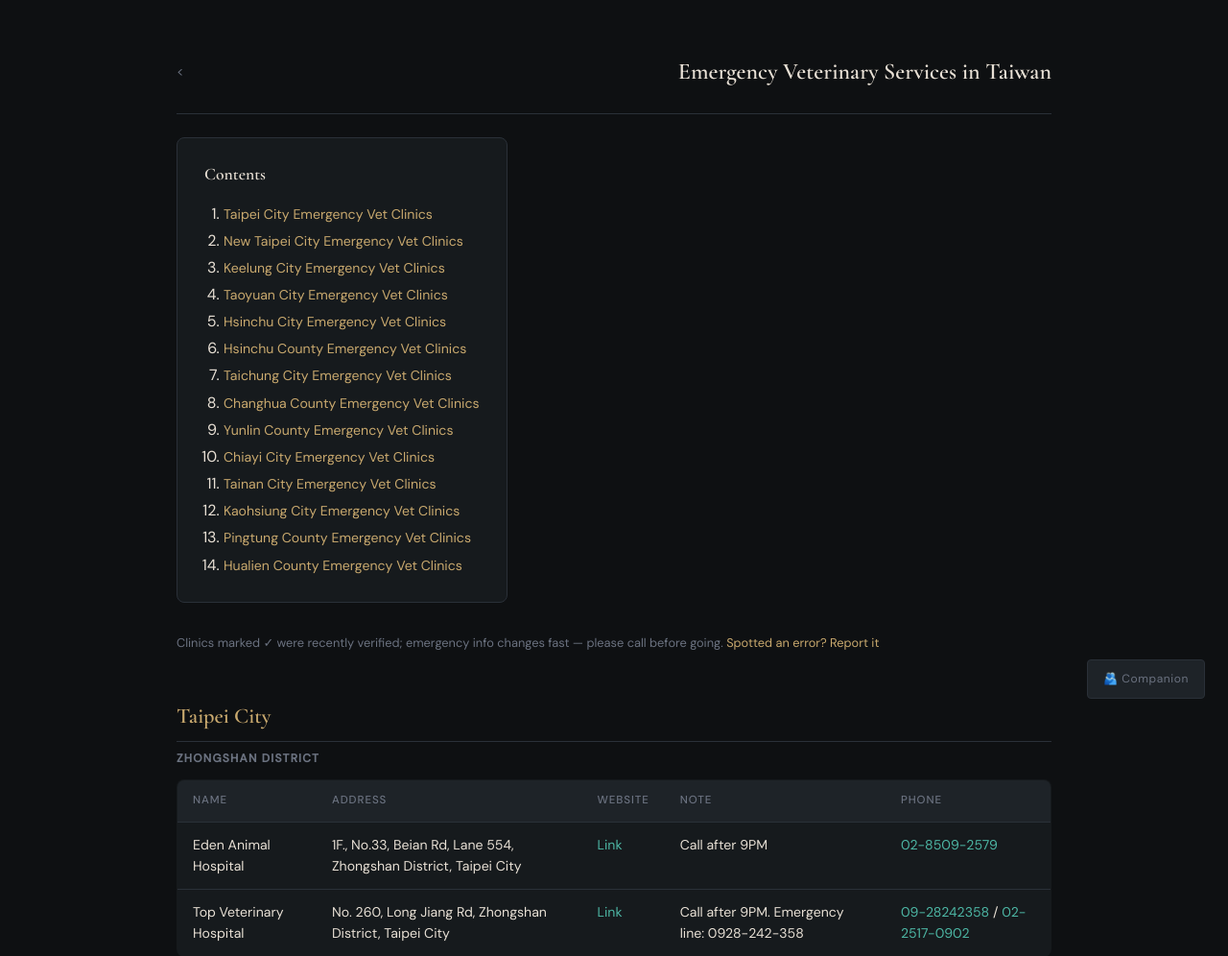
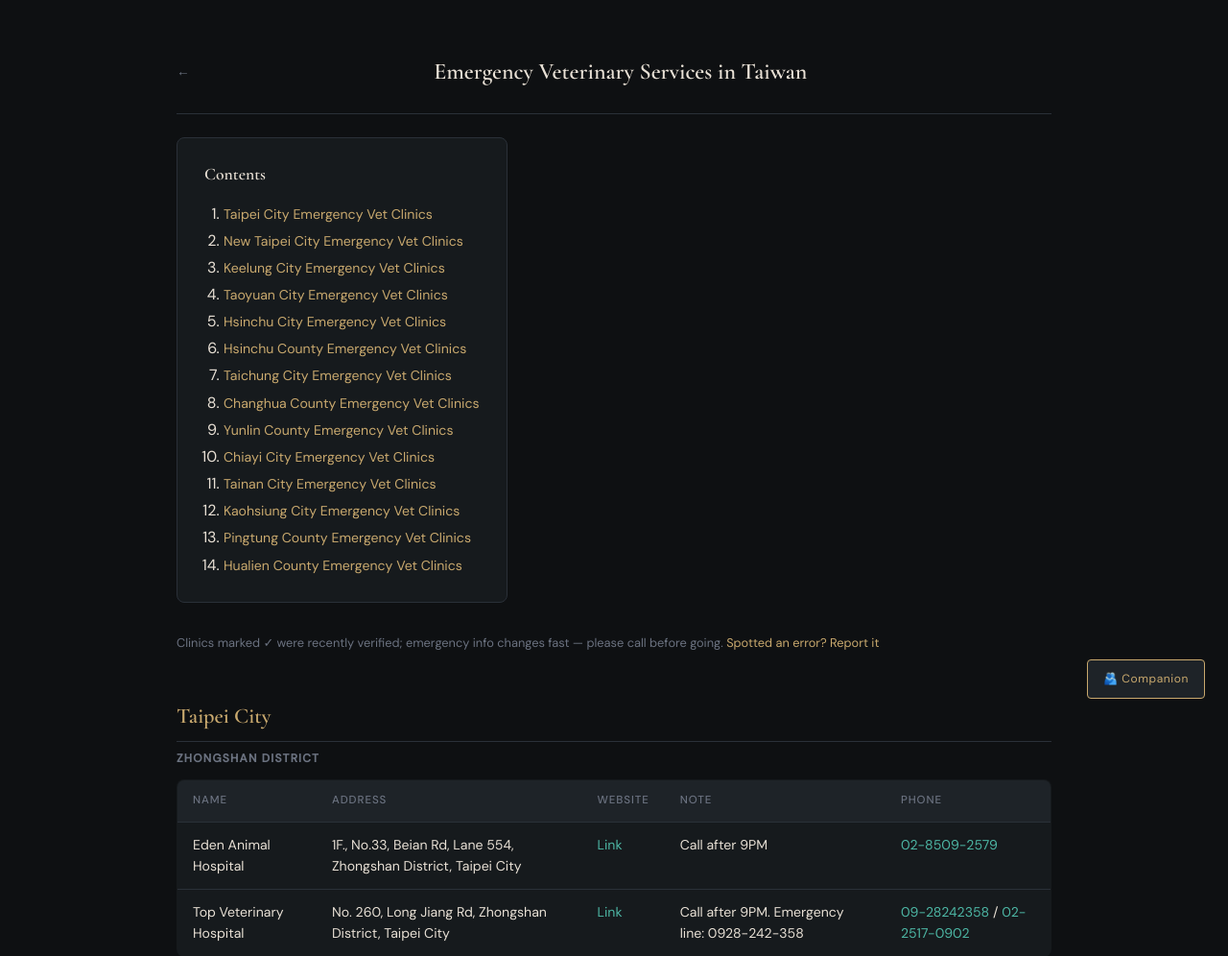
Before and after one commit to Ru960413/24HR-vet-clinic-route-planner, a Flask app: page /details/en in a window 1280 px wide. Shown: the top 996 px of the page at 96% size. Run offline with Flask 3, Linux system fonts and the light colour scheme; some libraries are stand-ins or nearby versions.

Commit message:
Companion page live + hand-painted logo (favicon set)
Companion page: owner's own words (her story of finding animal Reiki
through Hei Hei's bladder tumor), disclaimer box, booking CTA to the
main site. Map stays transaction-free: the page tells, soulbrush.art
books. Entrances: /details floating gold button, /route info-window
muted last line. Three GoatCounter events.

Logo: oil-pastel paw-in-ring painted by Laisa (her portrait medium),
photographed, feather-masked, exported 16/32/180 + 1024 master.
Reads as a stamp - fitting for a map where every clinic is
hand-verified. Back buttons unified to a proper arrow site-wide.

Co-Authored-By: Claude Fable 5 <noreply@anthropic.com>

```diff
--- a/static/index.css
+++ b/static/index.css
@@ -518,9 +518,9 @@ p { font-family: 'DM Sans', 'Noto Sans TC', sans-serif; }
   z-index: 99;
   font-size: 12px;
   font-family: 'DM Sans', 'Noto Sans TC', sans-serif;
-  border: 1px solid var(--border);
+  border: 1px solid var(--accent);
   background: var(--surface2);
-  color: var(--text-muted);
+  color: var(--accent);
   padding: 10px 16px;
   border-radius: 4px;
   transition: all 0.2s;
--- a/templates/about.html
+++ b/templates/about.html
@@ -10,7 +10,7 @@
 
 {% block content %}
 <div class="navbar">
-  <div class="nav-item"><a href="/" class="back">&#x3c;</a></div>
+  <div class="nav-item"><a href="/" class="back">←</a></div>
   <h3 class="nav-item title">{{ t.about_title }}</h3>
   <div class="nav-item"></div>
 </div>
--- a/templates/contact-form.html
+++ b/templates/contact-form.html
@@ -4,7 +4,7 @@
 {% block content %}
 <div class="main-container">
   <div class="navbar">
-    <div class="nav-item"><a href="/" class="back">&#x3c;</a></div>
+    <div class="nav-item"><a href="/" class="back">←</a></div>
     <h3 class="nav-item title">{{ t.contact_title }}</h3>
     <div class="nav-item"></div>
   </div>
--- a/templates/details.html
+++ b/templates/details.html
@@ -12,8 +12,9 @@
 {% block content %}
 <div class="vet-clinic-list">
   <div class="navbar">
-    <div class="nav-item"><a href="/route/{{ lang }}" class="back">&#x3c;</a></div>
+    <div class="nav-item"><a href="/route/{{ lang }}" class="back">←</a></div>
     <h3 class="nav-item title">{{ t.details_heading }}</h3>
+    <div class="nav-item"></div>
   </div>
 
   <a href="/companion/{{ lang }}" id="companionBtn" data-goatcounter-click="companion/from-details">{{ t.companion_btn }}</a>
--- a/templates/layout.html
+++ b/templates/layout.html
@@ -10,6 +10,9 @@
     <meta property="og:title" content="{{ self.title() }}" />
     <meta property="og:description" content="{{ self.description() }}" />
     {% block meta %}{% endblock meta %}
+    <link rel="icon" type="image/png" sizes="32x32" href="/static/favicon-32.png" />
+    <link rel="icon" type="image/png" sizes="16x16" href="/static/favicon-16.png" />
+    <link rel="apple-touch-icon" sizes="180x180" href="/static/apple-touch-icon.png" />
     <meta name="viewport" content="width=device-width, initial-scale=1" />
     <link href="/static/index.css" rel="stylesheet" />
     {% block link %}{% endblock link %}
--- a/templates/route-planner.html
+++ b/templates/route-planner.html
@@ -10,7 +10,7 @@
 
 {% block content %}
 <div class="navbar">
-  <div class="nav-item"><a href="/" class="back">&#x3c;</a></div>
+  <div class="nav-item"><a href="/" class="back">←</a></div>
   <h2 class="nav-item title">{{ t.route_title }}</h2>
   <div class="nav-item">
     <a href="/details/{{ lang }}" class="info">{{ t.more_info }}</a>
--- a/templates/wallpapers.html
+++ b/templates/wallpapers.html
@@ -31,7 +31,7 @@
 
 {% block content %}
 <div class="navbar">
-  <div class="nav-item"><a href="/" class="back">&#x3c;</a></div>
+  <div class="nav-item"><a href="/" class="back">←</a></div>
   <h3 class="nav-item title">桌布</h3>
   <div class="nav-item"><a href="/route/zh" class="info">回地圖</a></div>
 </div>
```
Also changed, not shown: templates/companion.html (+11 -3 lines), static/apple-touch-icon.png (added), static/favicon-16.png (added), static/favicon-32.png (added), static/logo-master.png (added).
